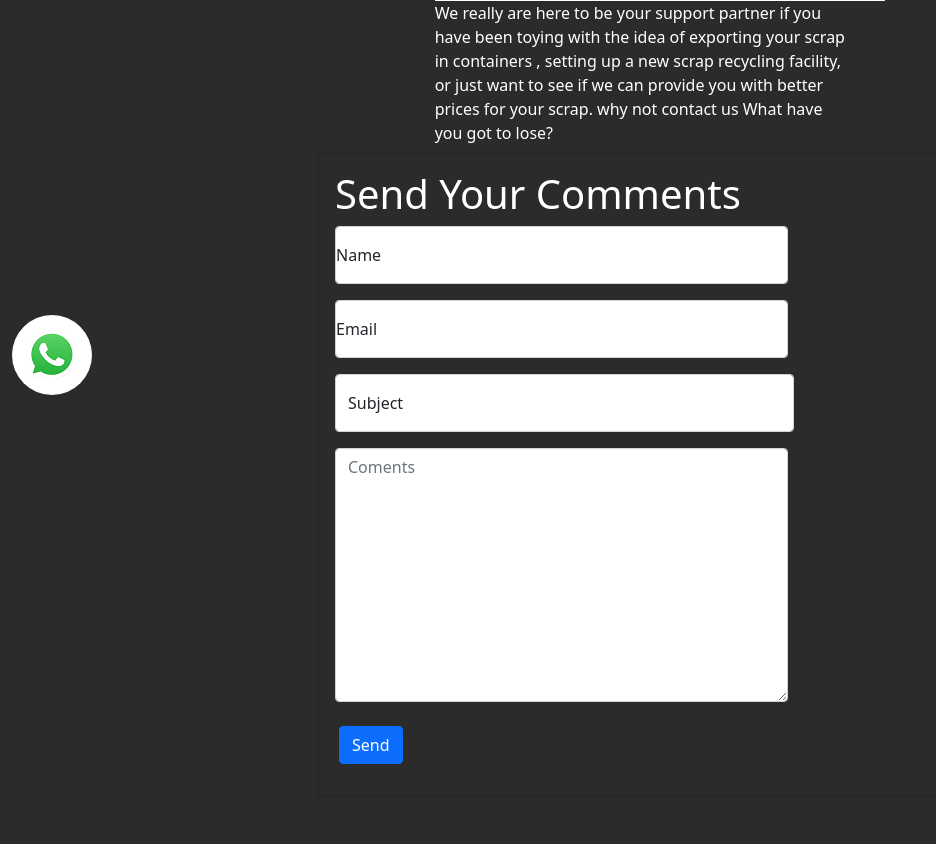
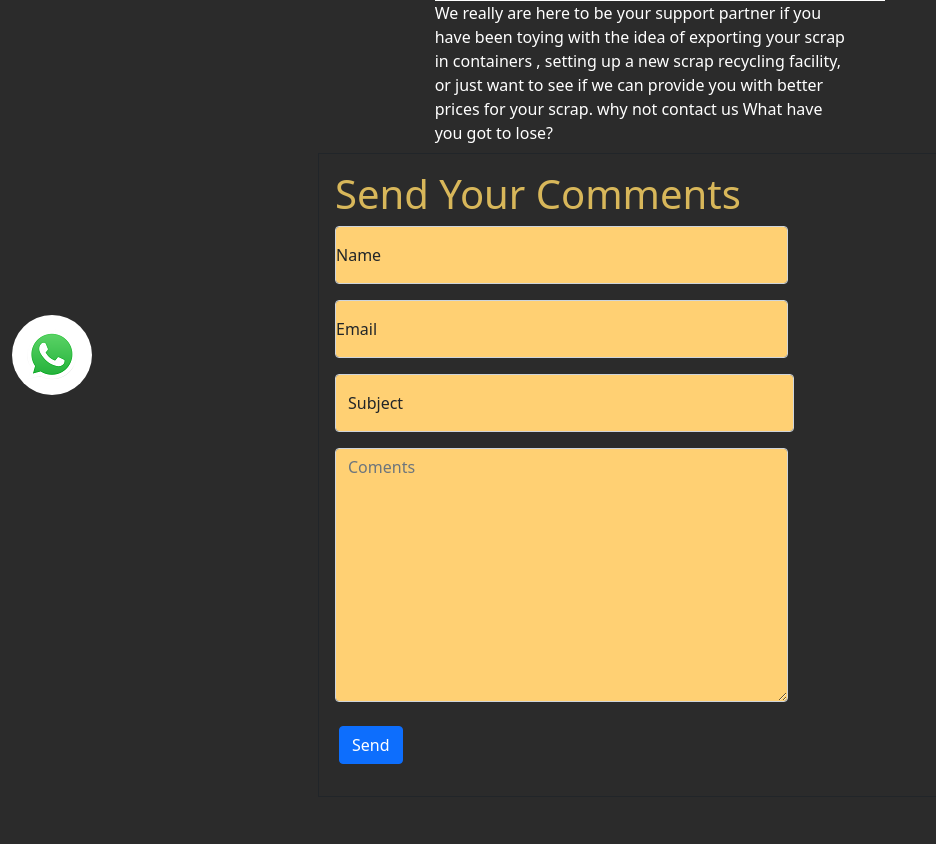
Before and after one commit to blakygarcia/SQMetal, a PHP site: page /ContactUs.php in a window 1280 px wide. Shown: the part 405-1249 px from the top of the page, without its empty margins (0-936 px from the left). Run offline with PHP 8.4, Linux system fonts and the light colour scheme; some libraries are stand-ins or nearby versions.

Commit message:
backgroud color txt and color change contact us

```diff
--- a/PagSQMetal/ContactUs.php
+++ b/PagSQMetal/ContactUs.php
@@ -62,32 +62,32 @@
             <form id="contactSQ" class="row g-3" method="post" action="backEnd/sendEmail.php">
                 <div class=" border border-dark col-md-9 p-3 mt-2 ml-2 mr-2">
                     <div class="row ">
-                        <H1>
+                        <H1 class="subtitleColor">
                             Send Your Comments
                         </H1>
 
                         <div class="col-9 form-floating mb-3">
-                            <input type="text" class="form-control"  name="usernameEmail" placeholder="Name">
+                            <input type="text" class="form-control formStyleTxt"  name="usernameEmail" placeholder="Name">
                             <label>Name</label>
                         </div>
 
                         <div class="col-md-6"></div>
                         <div class="col-md-9 form-floating mb-3">
 
-                            <input type="email" class="form-control" id="inputEmail4" name="userEmail" placeholder="Email">
+                            <input type="email" class="form-control formStyleTxt" id="inputEmail4" name="userEmail" placeholder="Email">
                             <label for="inputEmail4" class="form-label ">Email</label>
                         </div>
 
                     </div>
                     <div class="col-9 form-floating mb-3">
 
-                        <input type="text" class="form-control" id="subject" name="subjectEmail" placeholder="Subject">
+                        <input type="text" class="form-control formStyleTxt" id="subject" name="subjectEmail" placeholder="Subject">
                         <label for="subject" class="form-label ">Subject</label>
                     </div>
                     <div class="row">
 
                         <div class="col-md-9">
-                            <textarea name="comentsEmail" id="" class="form-control" cols="30" rows="10" placeholder="Coments"></textarea>
+                            <textarea name="comentsEmail" id="" class="form-control formStyleTxt" cols="30" rows="10" placeholder="Coments"></textarea>
                         </div>
                         <br>
                         <br>
--- a/PagSQMetal/css/contactUs.css
+++ b/PagSQMetal/css/contactUs.css
@@ -66,6 +66,14 @@ p, h1, h2, h3, h4, h5, h6, span{
     filter: saturate(0%);
 }
 
+.formStyleTxt{
+    background-color: #ffd073;
+}
+
+.subtitleColor{
+    color: #d8b75a;
+}
+
 @media(max-width:300px) {
     #im{
         flex: 100%;
```
Lines whose indentation alone changed are shown as unchanged.
